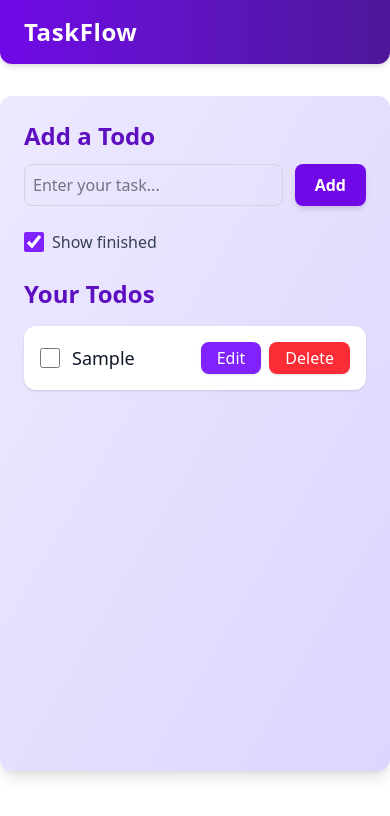
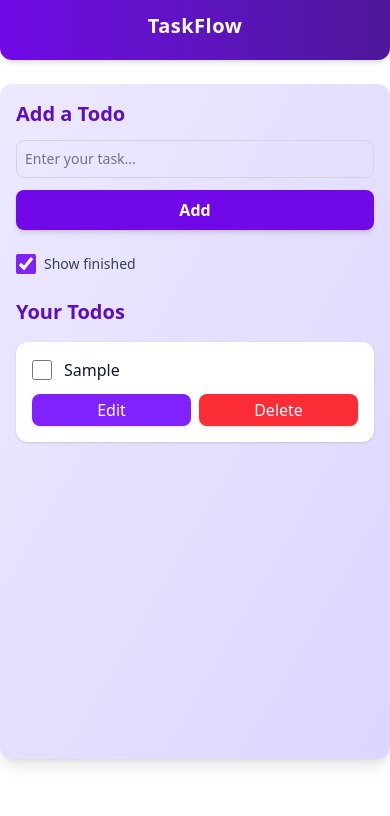
Before and after one commit to muhammadhozaif/Todo-list-website, a React app: page / in a window 390 px wide. Both pictures are taken after typing "Sample" into the empty fields and a click on the button "Add". Shown: the top 816 px of the page. Built offline with nearby package versions, Linux system fonts and the light colour scheme; the HTML template or start-up script is replaced by a standard one.

Commit message:
added responsivenes

```diff
--- a/src/App.jsx
+++ b/src/App.jsx
@@ -1,5 +1,4 @@
-import { useEffect } from "react";
-import { useState } from "react";
+import { useEffect, useState } from "react";
 import React from "react";
 
 function App() {
@@ -59,22 +58,22 @@ function App() {
   }
 
   return (
-    <div className="container mx-auto my-8 p-6 bg-gradient-to-br from-violet-100 to-violet-200 rounded-xl shadow-lg min-h-[80vh]">
+    <div className="container mx-auto my-6 p-4 sm:p-6 bg-gradient-to-br from-violet-100 to-violet-200 rounded-xl shadow-lg min-h-[80vh]">
       <div className="addTodo mb-6">
-        <h2 className="text-2xl font-extrabold mb-3 text-violet-800">
+        <h2 className="text-xl sm:text-2xl font-extrabold mb-3 text-violet-800">
           Add a Todo
         </h2>
-        <div className="flex gap-3">
+        <div className="flex flex-col sm:flex-row gap-3">
           <input
             type="text"
             onChange={handleChange}
             value={todo}
             placeholder="Enter your task..."
-            className="flex-1 p-2 rounded-lg border border-gray-300 focus:ring-2 focus:ring-violet-400 focus:border-violet-500 outline-none transition-all"
+            className="flex-1 p-2 rounded-lg border border-gray-300 focus:ring-2 focus:ring-violet-400 focus:border-violet-500 outline-none transition-all text-sm sm:text-base"
           />
           <button
             onClick={handleAdd}
-            className="bg-violet-700 text-white font-bold px-5 py-2 rounded-lg hover:bg-violet-900 transition-colors shadow-md"
+            className="bg-violet-700 text-white font-bold px-4 sm:px-5 py-2 rounded-lg hover:bg-violet-900 transition-colors shadow-md w-full sm:w-auto"
           >
             {editingIndex !== null ? "Save" : "Add"}
           </button>
@@ -88,10 +87,12 @@ function App() {
           onChange={() => setFinished(!finished)}
           className="h-5 w-5 accent-violet-600"
         />
-        <span className="text-gray-700 font-medium">Show finished</span>
+        <span className="text-gray-700 font-medium text-sm sm:text-base">
+          Show finished
+        </span>
       </div>
 
-      <h2 className="text-2xl font-extrabold mb-4 text-violet-800">
+      <h2 className="text-xl sm:text-2xl font-extrabold mb-4 text-violet-800">
         Your Todos
       </h2>
       <div className="space-y-4">
@@ -100,7 +101,7 @@ function App() {
             (finished || !item.isCompleted) && (
               <div
                 key={index}
-                className="todo flex items-center justify-between p-4 bg-white rounded-xl shadow hover:shadow-lg transition-shadow"
+                className="todo flex flex-col sm:flex-row sm:items-center sm:justify-between gap-3 p-4 bg-white rounded-xl shadow hover:shadow-lg transition-shadow"
               >
                 <div className="flex items-center gap-3">
                   <input
@@ -111,7 +112,7 @@ function App() {
                     className="h-5 w-5 accent-violet-600"
                   />
                   <span
-                    className={`text-lg ${
+                    className={`text-base sm:text-lg break-words ${
                       item.isCompleted
                         ? "line-through text-gray-400"
                         : "text-gray-900"
@@ -120,18 +121,18 @@ function App() {
                     {item.todo}
                   </span>
                 </div>
-                <div className="flex gap-2">
+                <div className="flex gap-2 w-full sm:w-auto justify-end">
                   <button
                     onClick={handleEdit}
                     name={index}
-                    className="bg-violet-600 text-white px-4 py-1 rounded-lg hover:bg-violet-800 transition-colors shadow-sm"
+                    className="bg-violet-600 text-white px-3 sm:px-4 py-1 rounded-lg hover:bg-violet-800 transition-colors shadow-sm w-full sm:w-auto"
                   >
                     Edit
                   </button>
                   <button
                     onClick={handleDelete}
                     name={index}
-                    className="bg-red-500 text-white px-4 py-1 rounded-lg hover:bg-red-700 transition-colors shadow-sm"
+                    className="bg-red-500 text-white px-3 sm:px-4 py-1 rounded-lg hover:bg-red-700 transition-colors shadow-sm w-full sm:w-auto"
                   >
                     Delete
                   </button>
--- a/src/components/Navbar.jsx
+++ b/src/components/Navbar.jsx
@@ -2,9 +2,11 @@ import React from "react";
 
 export default function Navbar() {
   return (
-    <nav className="flex justify-between items-center bg-gradient-to-r from-violet-700 to-violet-900 text-white py-4 px-6 shadow-md rounded-b-xl">
-      <div>
-        <span className="font-extrabold text-2xl tracking-wide">TaskFlow</span>
+    <nav className="flex flex-col sm:flex-row justify-between items-center bg-gradient-to-r from-violet-700 to-violet-900 text-white py-3 sm:py-4 px-4 sm:px-6 shadow-md rounded-b-xl">
+      <div className="mb-2 sm:mb-0">
+        <span className="font-extrabold text-xl sm:text-2xl tracking-wide">
+          TaskFlow
+        </span>
       </div>
     </nav>
   );
```
